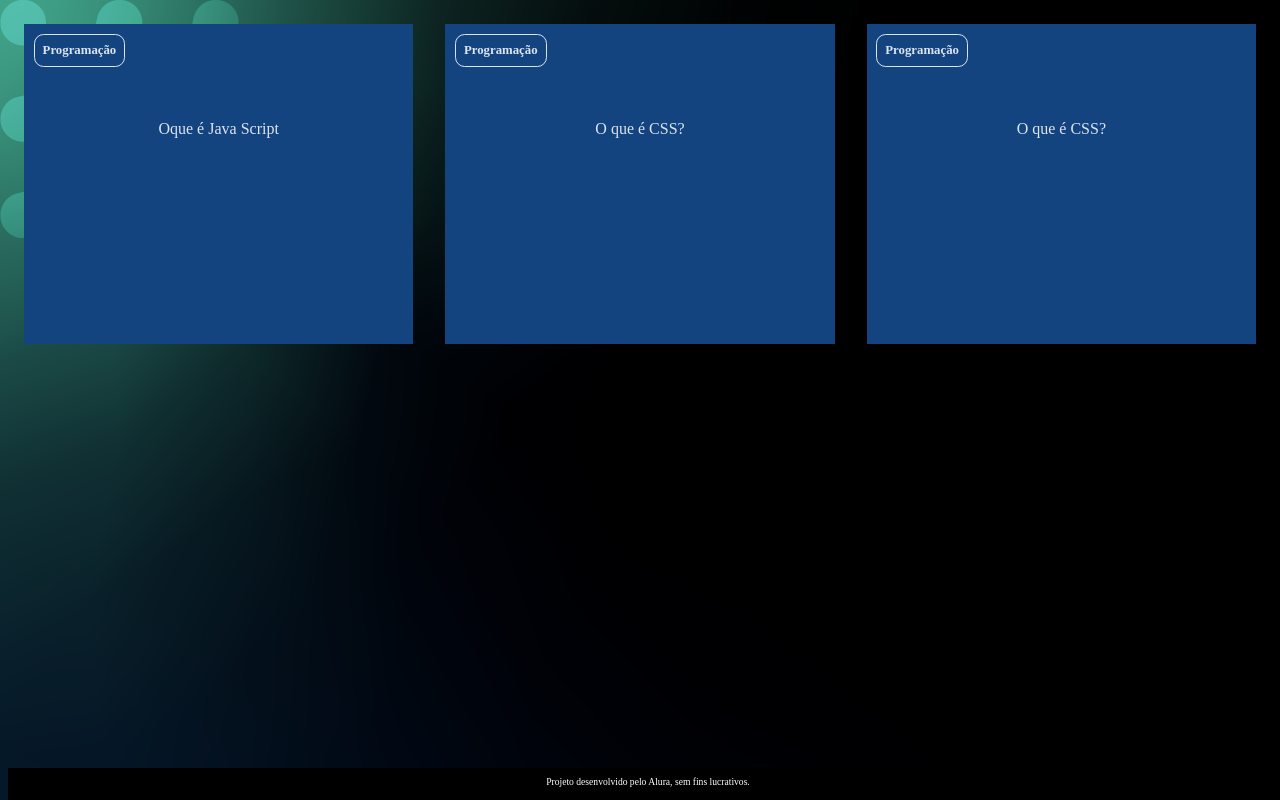
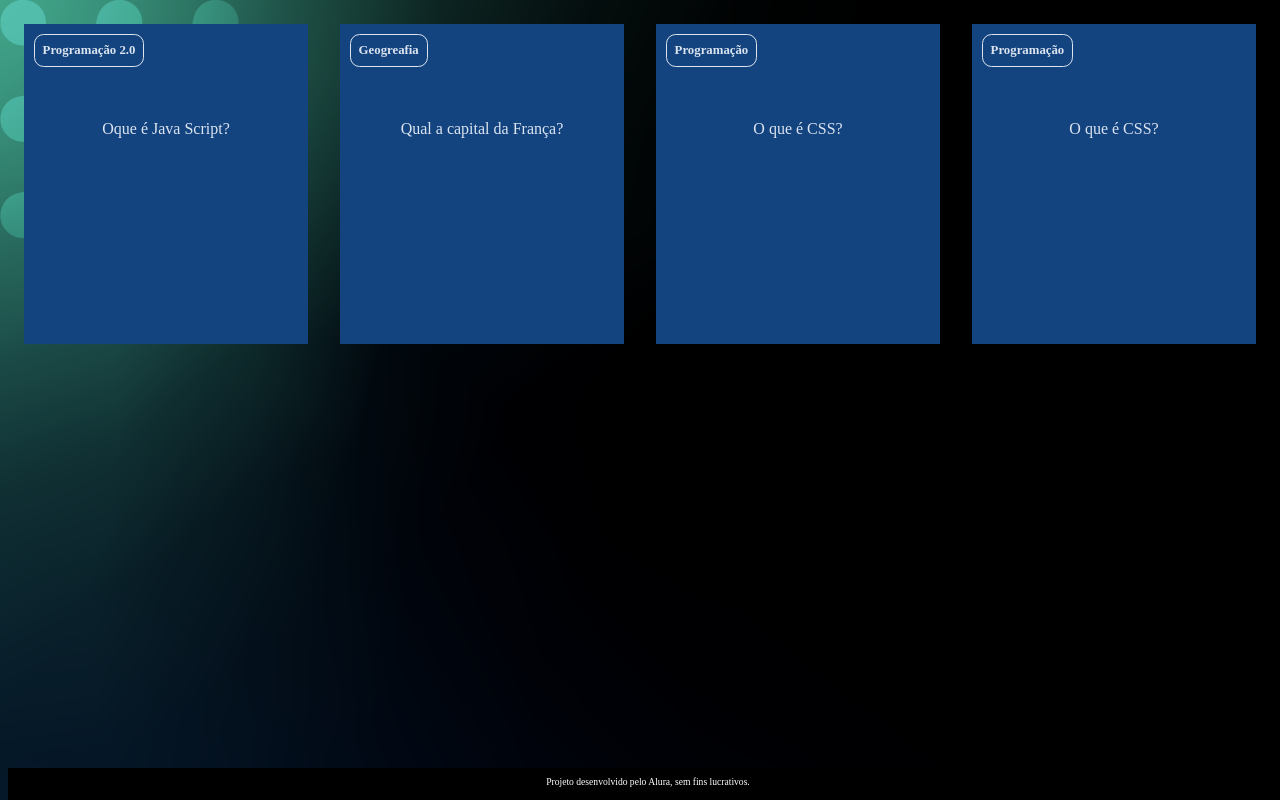
Before and after one commit to JefersonEdgar/Flashcard_2B, a plain HTML site: page index.html in a window 1280 px wide. Drawn offline with Linux system fonts and the light colour scheme.

Commit message:
Add files via upload

```diff
--- a/index.html
+++ b/index.html
@@ -11,14 +11,25 @@
         <section id="container">
             <article class="cartao">
                 <div class="cartao__conteudo">
-                    <h3> Programação </h3>
+                    <h3> Programação 2.0</h3>
                     <div class="cartao__conteudo__pergunta">
-                        <p>Oque é Java Script </p>
+                        <p>Oque é Java Script? </p>
                     </div>
                     <div class="cartao__conteudo__resposta">
                        <p>O Java Script é uma linguagem de Programação</p>
                     </div>
                 </div>
+                </article>
+                <article class="cartao">
+                    <div class="cartao__conteudo">
+                        <h3>Geogreafia</h3>
+                        <div class="cartao__conteudo__pergunta">
+                            <p>Qual a capital da França?</p>
+                        </div>
+                        <div class="cartao__conteudo__resposta">
+                            <p>A capital da França é Paris</p>
+                        </div>
+                    </div>
                 </article>
                 <article class="cartao">
                     <div class="cartao__conteudo">
```
Also changed, not shown: perguntas.JS (added, +15 -0 lines).
